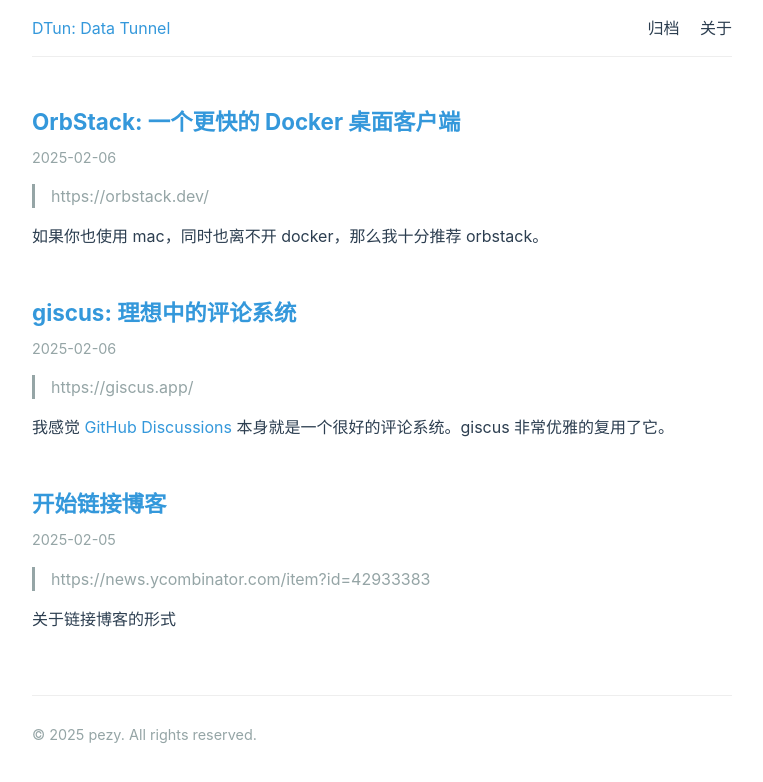
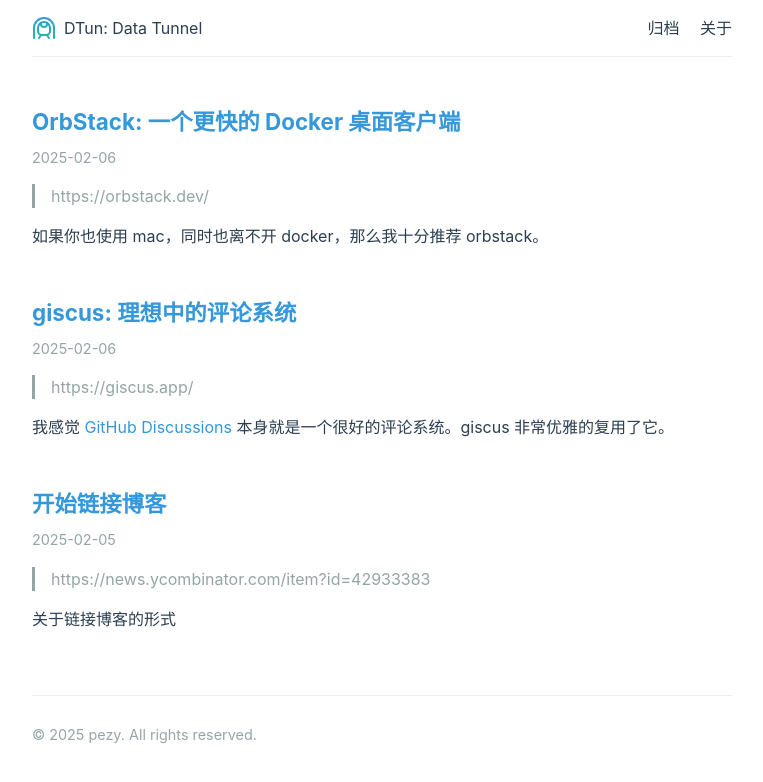
Before and after one commit to pezy/pezy.github.io, a Jekyll site: the page built from index.html, in a window 1280 px wide. Shown: the top 782 px of the page, without its empty margins (258-1021 px from the left). Built offline with Jekyll 4.4.1, drawn with Linux system fonts in a browser that asks for light colours; the list of posts is cut into pages by our own code.

Commit message:
feat: add icon

```diff
--- a/_layouts/default.html
+++ b/_layouts/default.html
@@ -3,13 +3,17 @@
 <head>
     <meta charset="UTF-8">
     <meta name="viewport" content="width=device-width, initial-scale=1.0">
+    <link rel="icon" type="image/svg+xml" href="{{ '/assets/dtun.svg' | relative_url }}">
     <title>{% if page.title %}{{ page.title }} - {% endif %}{{ site.title }}</title>
     <link rel="stylesheet" href="{{ '/assets/css/style.css' | relative_url }}">
 </head>
 <body>
     <header>
         <nav>
-            <a href="{{ '/' | relative_url }}" class="site-title">{{ site.title }}</a>
+            <a href="{{ '/' | relative_url }}" class="site-title">
+                <img src="{{ '/assets/dtun.svg' | relative_url }}" alt="DTun" class="site-logo">
+                <span>{{ site.title }}</span>
+            </a>
             <div class="nav-links">
                 <a href="{{ '/archive' | relative_url }}">归档</a>
                 <a href="{{ '/about' | relative_url }}">关于</a>
--- a/assets/css/style.css
+++ b/assets/css/style.css
@@ -198,3 +198,17 @@
 .highlight .o  { color: #d73a49; } /* 运算符 */
 .highlight .p  { color: #24292e; } /* 标点符号 */
 .highlight .cm { color: #6a737d; font-style: italic; } /* 多行注释 */
+
+/* 导航栏 */
+.site-title {
+    display: flex;
+    align-items: center;
+    text-decoration: none;
+    color: var(--main-color);
+}
+
+.site-logo {
+    width: 24px;
+    height: 24px;
+    margin-right: 0.5rem;
+}
```
Also changed, not shown: assets/dtun.svg (added).
